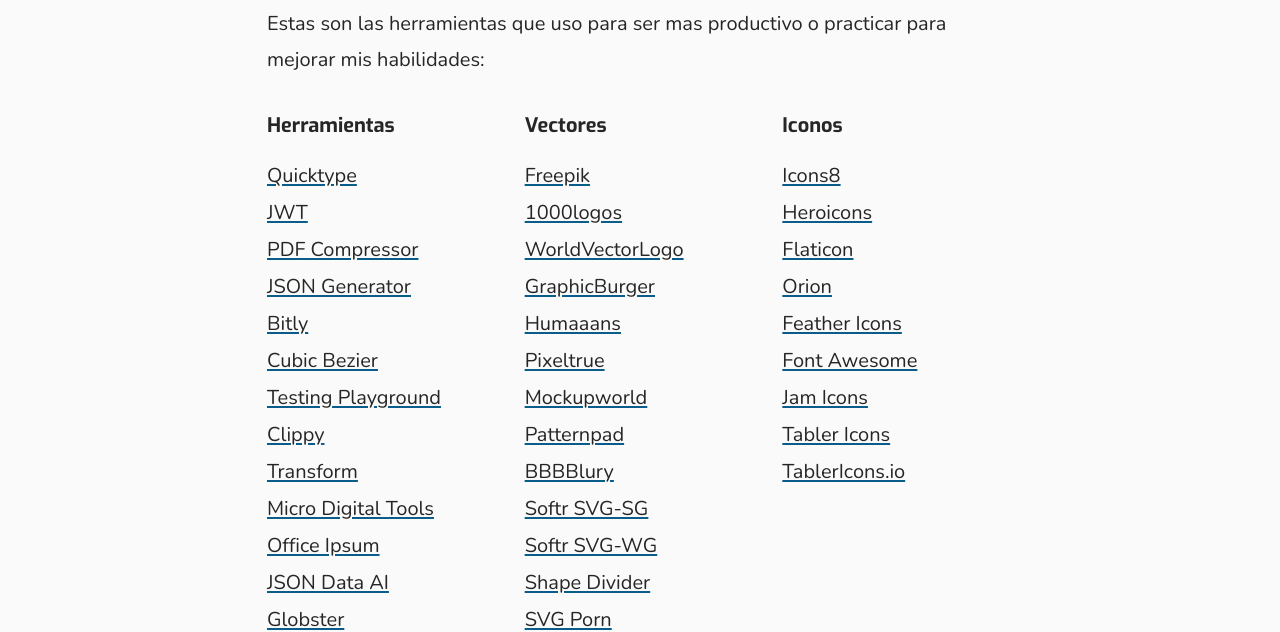
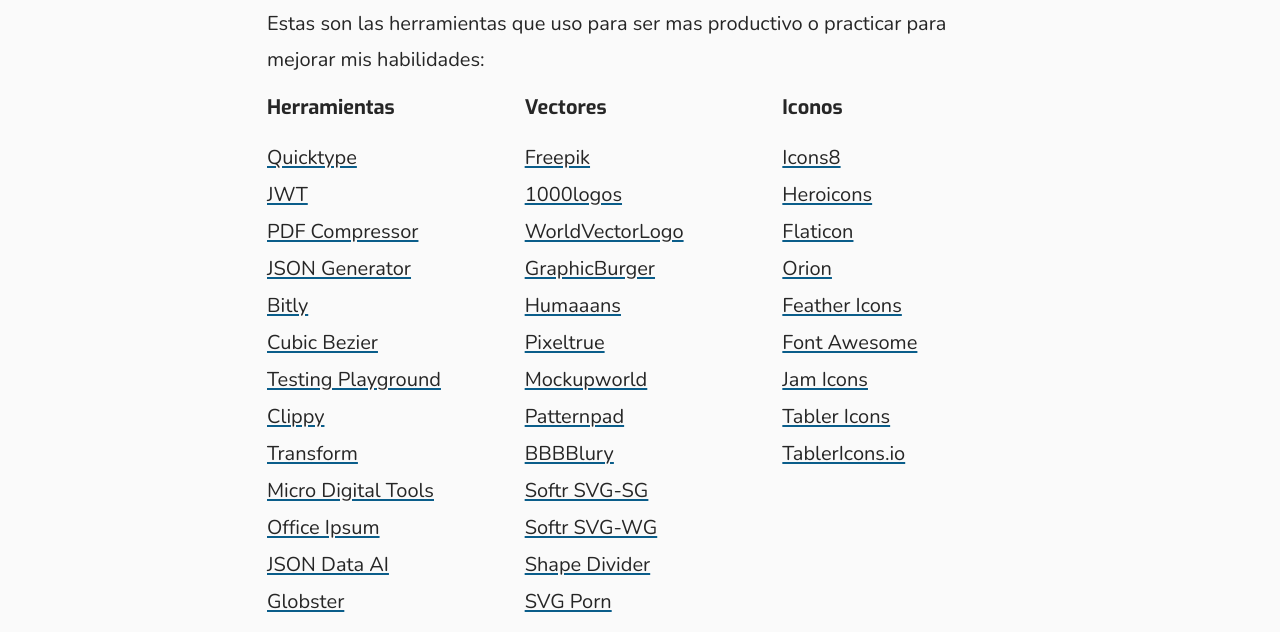
Before and after one commit to AGutierrezR/agutierrezr.github.io, an Astro site: page /bookmarks in a window 1280 px wide. Shown: the part 200-832 px from the top of the page. Built offline with nearby package versions, Linux system fonts and the light colour scheme; Astro itself is replaced by a stand-in of ours.

Commit message:
Change prose and content flow

```diff
--- a/src/components/Skill.astro
+++ b/src/components/Skill.astro
@@ -2,7 +2,7 @@
 import yml from '../_data/skills.yaml'
 ---
 
-<div class="skills auto-grid">
+<div class="skills auto-grid mt-l">
   {
     yml.map((item) => (
       <div>
--- a/src/css/blocks/content.css
+++ b/src/css/blocks/content.css
@@ -1,5 +1,5 @@
 .content {
-  --flow-space: var(--space-m-l);
+  --flow-space: var(--space-s);
   line-height: 1.8;
   max-width: 50rem;
 }
@@ -8,3 +8,7 @@
 .content h1 + * {
   --flow-space: 0.5em;
 }
+
+.content :is(h2, h3, h4) {
+  --flow-space: var(--space-l);
+}
--- a/src/css/blocks/prose.css
+++ b/src/css/blocks/prose.css
@@ -1,5 +1,5 @@
 .prose {
-  --flow-space: var(--space-m);
+  --flow-space: var(--space-s);
   line-height: 1.6;
   max-width: 50rem;
 }
--- a/src/css/utilities/flow.css
+++ b/src/css/utilities/flow.css
@@ -10,3 +10,7 @@
 .flow-zero {
   --flow-space: var(--space-zero);
 }
+
+.flow-space-2xs {
+  --flow-space: var(--space-2xs);
+}
```
